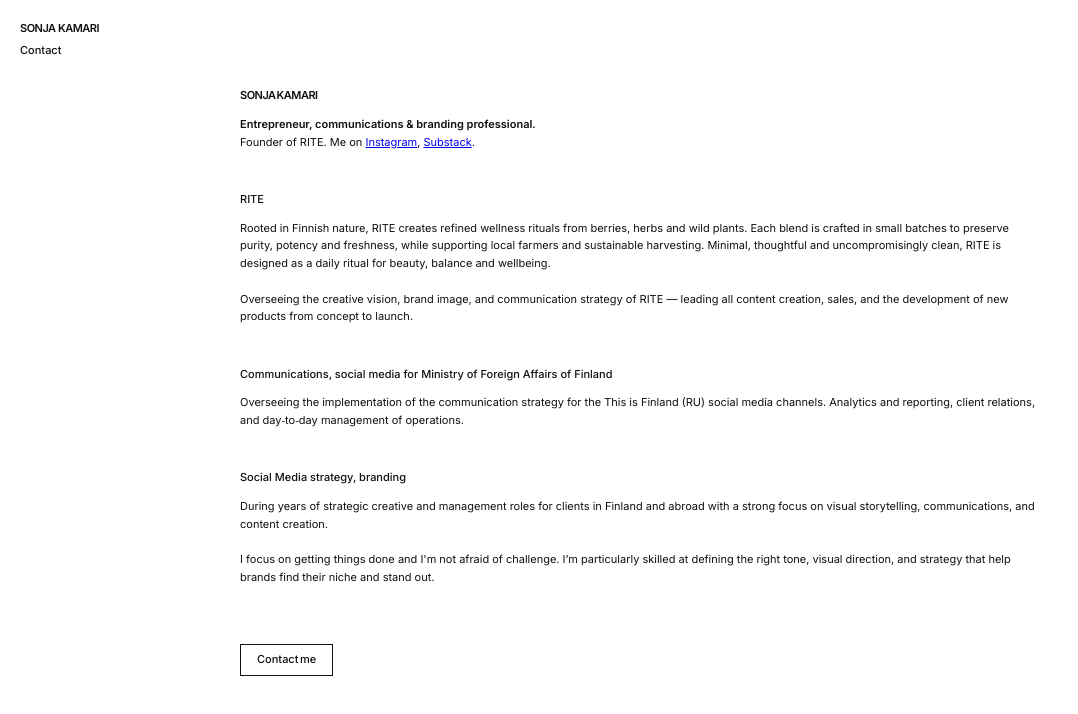
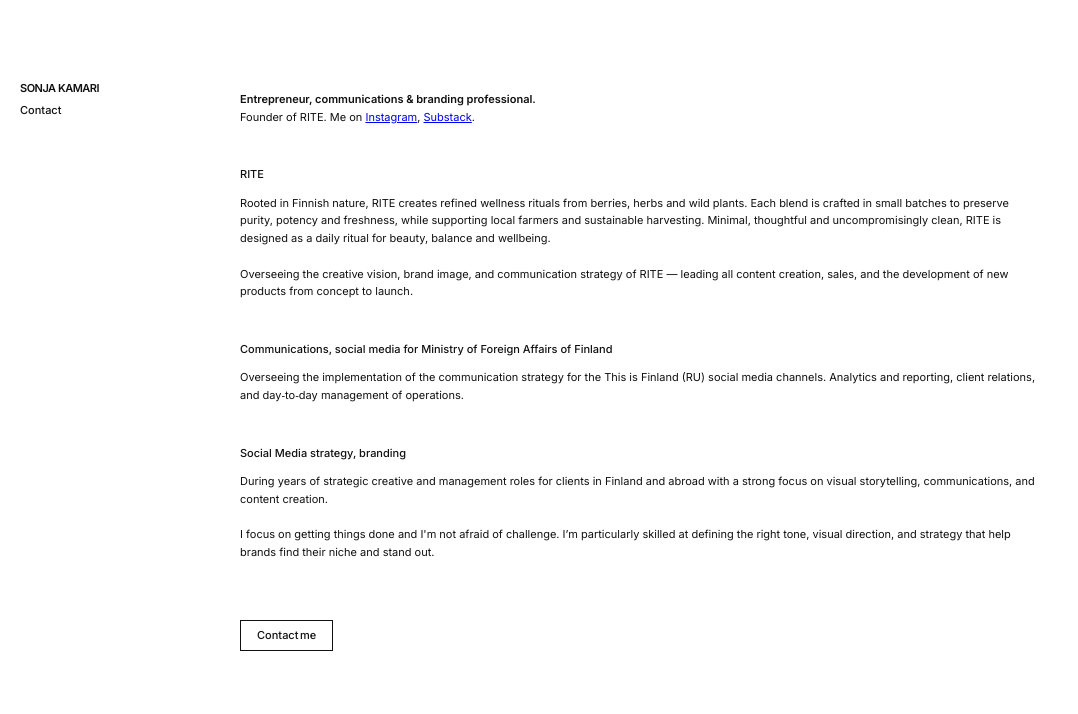
Before and after one commit to sonjakamari-dev/sonjakamari.github.io, a plain HTML site: page index.html in a window 1280 px wide. Shown: the whole page, without its empty margins (0-1078 px from the left). Drawn offline with Linux system fonts and the light colour scheme.

Commit message:
Update index.html

```diff
--- a/index.html
+++ b/index.html
@@ -22,7 +22,7 @@
   /* Верхнее меню */
   .menu {
     position: fixed;
-    top: 20px;
+    top: 80px;
     left: 20px;
     display: flex;
     flex-direction: column;
@@ -167,7 +167,6 @@
   </style>
 </head>
 <body>
-  <h1>SONJA KAMARI</h1>
   <p><strong>Entrepreneur, communications & branding professional.</strong><br>
   Founder of RITE. Me on <a href="https://www.instagram.com/sonjamed/" target="_blank">Instagram</a>, <a href="https://sonjamed.substack.com/" target="_blank">Substack</a>.</p>
   <h2>RITE</h2>
```
